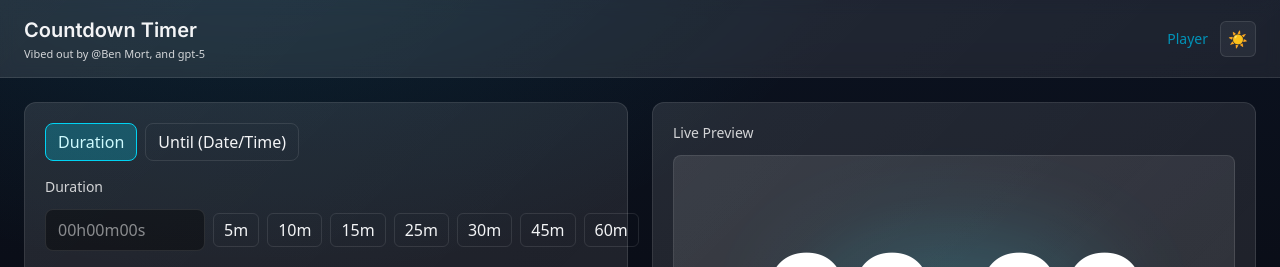
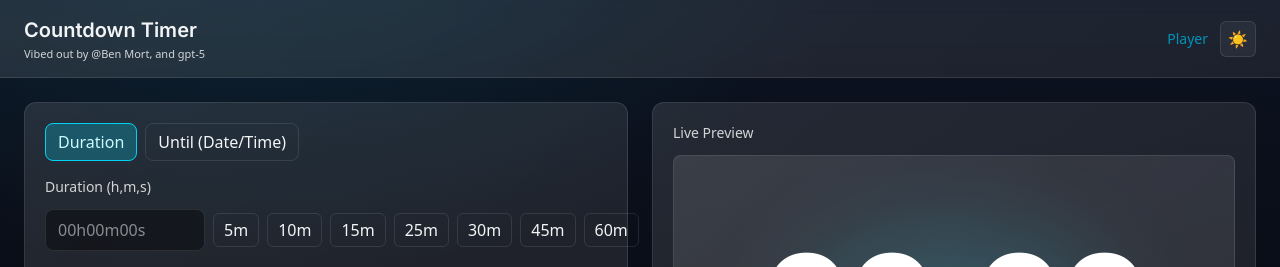
Before and after one commit to bmort/countdown-timer-gpt-5-test, a React (Vite) app in the folder web/: page / in a window 1280 px wide. Shown: the top 267 px of the page. Built offline with nearby package versions, Linux system fonts and the light colour scheme.

Commit message:
Config: rename label to 'Duration (h,m,s)'

```diff
--- a/web/src/pages/HomeEditor.tsx
+++ b/web/src/pages/HomeEditor.tsx
@@ -93,7 +93,7 @@ export function HomeEditor() {
 
           {config.mode === 'duration' ? (
             <div className="space-y-3">
-              <label className="block text-sm ui-label">Duration</label>
+              <label className="block text-sm ui-label">Duration (h,m,s)</label>
               <div className="flex items-center gap-2">
                 <input
                   className="px-3 py-2 rounded-lg ui-input border ui-border w-40"
```
